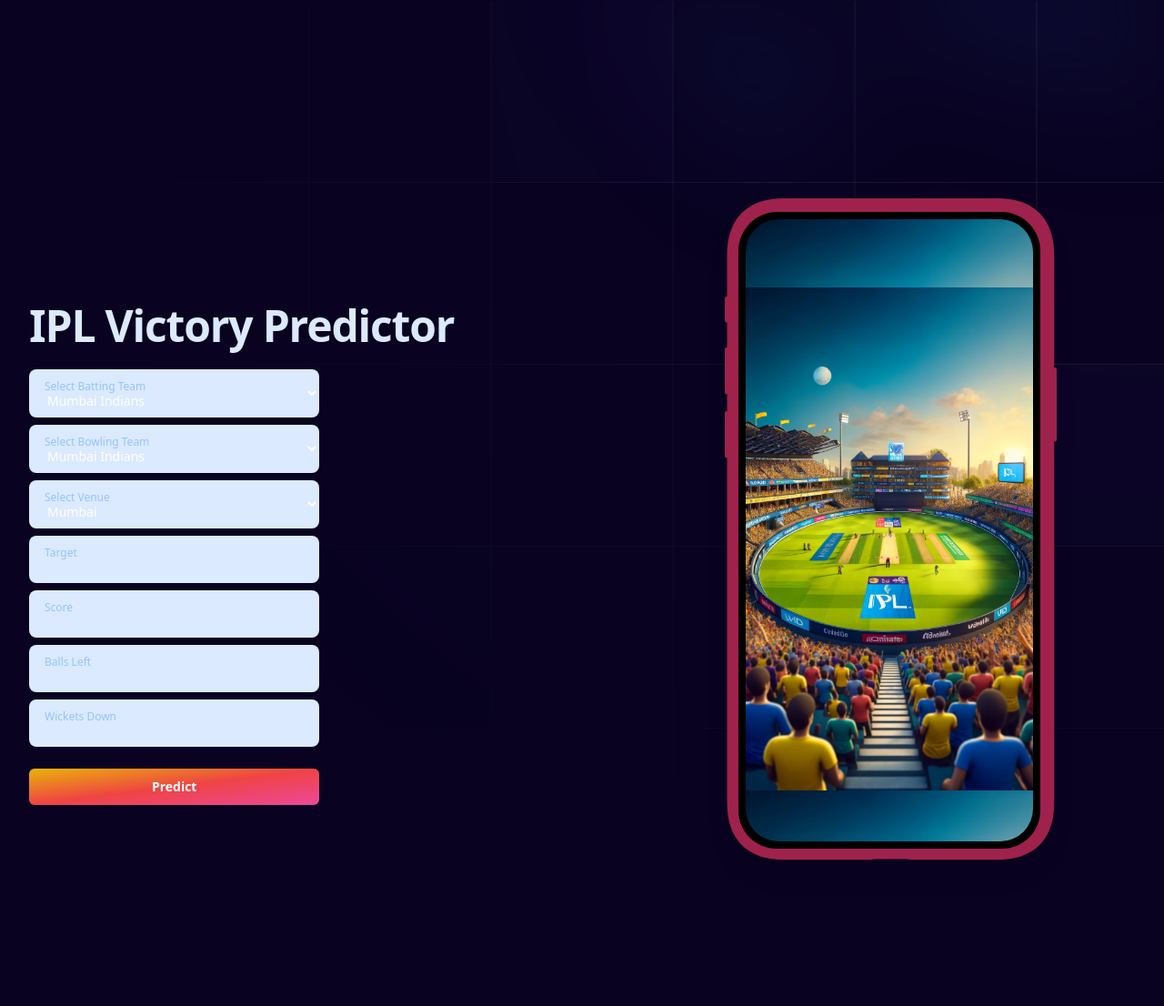
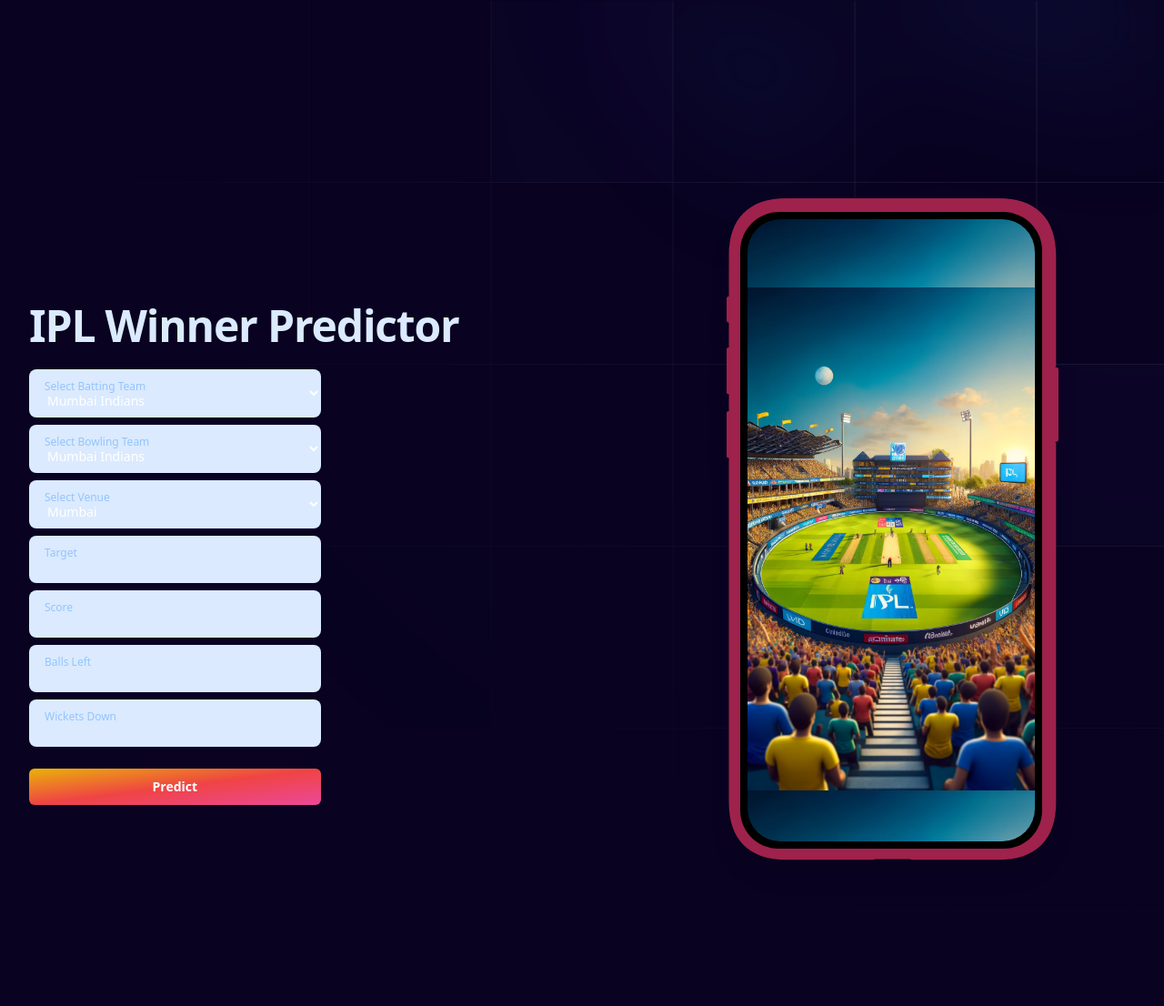
Before and after one commit to kiransanjay/IPL-Winner-Predictor-2024, a Flask app: page / in a window 1280 px wide. Shown: the part 759-1865 px from the top of the page at 91% size. Run offline with Flask 3, Linux system fonts and the light colour scheme; some libraries are stand-ins or nearby versions.

Commit message:
Changes to the homepage

```diff
--- a/templates/HomePage.html
+++ b/templates/HomePage.html
@@ -89,7 +89,7 @@
 
           </div>
           <h1 class="py-4 mt-10 max-w-lg text-3xl font-bold tracking-tight text-blue-100 sm:text-5xl">IPL
-            Victory Predictor</h1>
+            Winner Predictor</h1>
 
           <form action="/predict" method="post" onsubmit="return validateTeams();">
 
```
